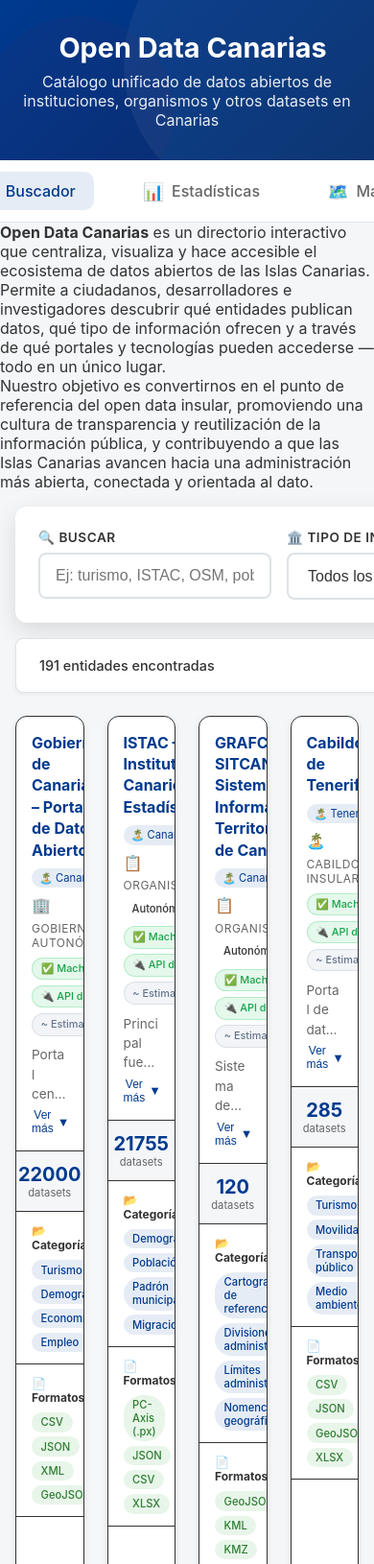
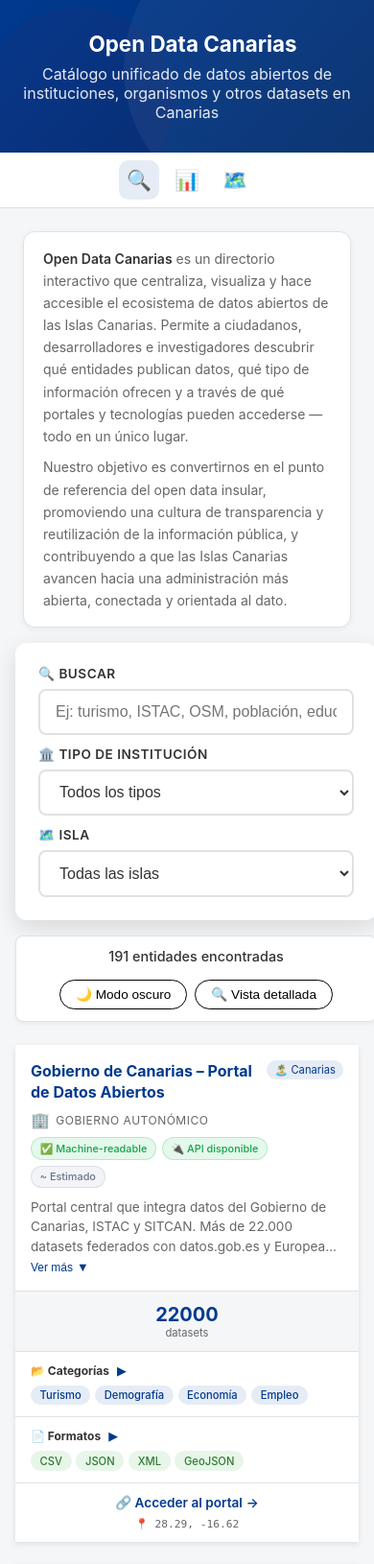
Before and after one commit to IvnMD/Canarias-Open-Data, a Flask app: page / in a window 390 px wide; the page is wider, and only the part inside the window is pictured. Shown: the top 1630 px of that part at 96% size. Run offline with Flask 3, Linux system fonts and the light colour scheme.

Commit message:
Arreglo de puntos de ruptura del grid

```diff
--- a/src/static/css/base.css
+++ b/src/static/css/base.css
@@ -266,24 +266,38 @@ footer p:last-child {
   grid-template-columns: repeat(4, minmax(0, 1fr));
   gap: 1.5rem;
   align-items: stretch;
+}
 
-    /* Detailed layout: less cards per row, more width per card */
-    body.layout-detailed #results {
+@media (max-width: 1200px) {
+  #results {
     grid-template-columns: repeat(3, minmax(0, 1fr));
   }
+}
 
-    /* Responsive tweaks for detailed layout (optional, primera versión simple) */
-    @media (max-width: 1200px) {
+@media (max-width: 900px) {
+  #results {
+    grid-template-columns: repeat(2, minmax(0, 1fr));
+  }
+}
+
+@media (max-width: 768px) {
+  #results {
+    grid-template-columns: 1fr;
+  }
+}
+
+/* Detailed layout: fewer cards per row */
 body.layout-detailed #results {
   grid-template-columns: repeat(2, minmax(0, 1fr));
-        }
 }
 
 @media (max-width: 900px) {
   body.layout-detailed #results {
     grid-template-columns: 1fr;
   }
-    }
+}F
+
+
 
 /* ============================================
    CARDS
@@ -833,12 +847,12 @@ footer p:last-child {
 }
 
 /* Detailed layout: fewer cards per row to show more information per card */
-    body.layout-detailed .results {
+body.layout-detailed #results {
     grid-template-columns: repeat(2, minmax(0, 1fr));
 }
 
 @media (max-width: 900px) {
-        body.layout-detailed .results {
+    body.layout-detailed #results {
         grid-template-columns: 1fr;
     }
 }
```
Lines whose indentation alone changed are shown as unchanged.
